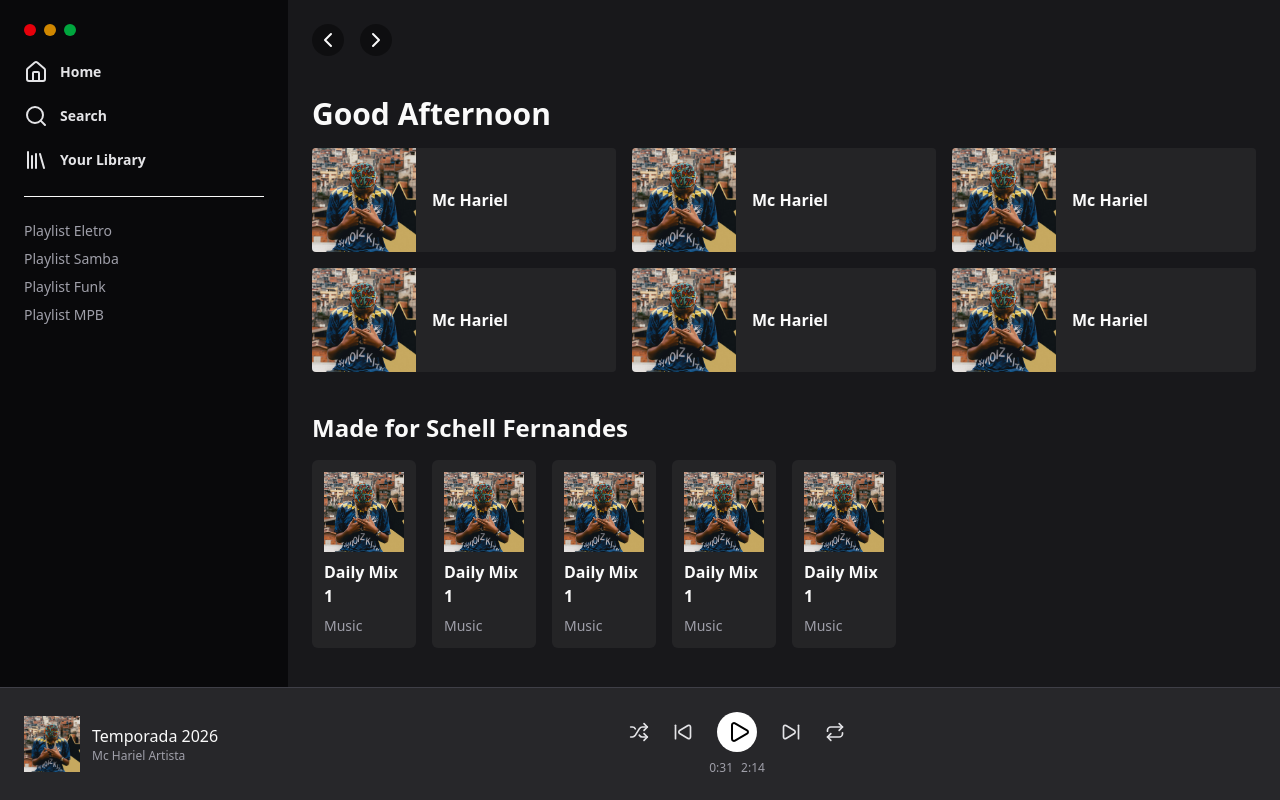
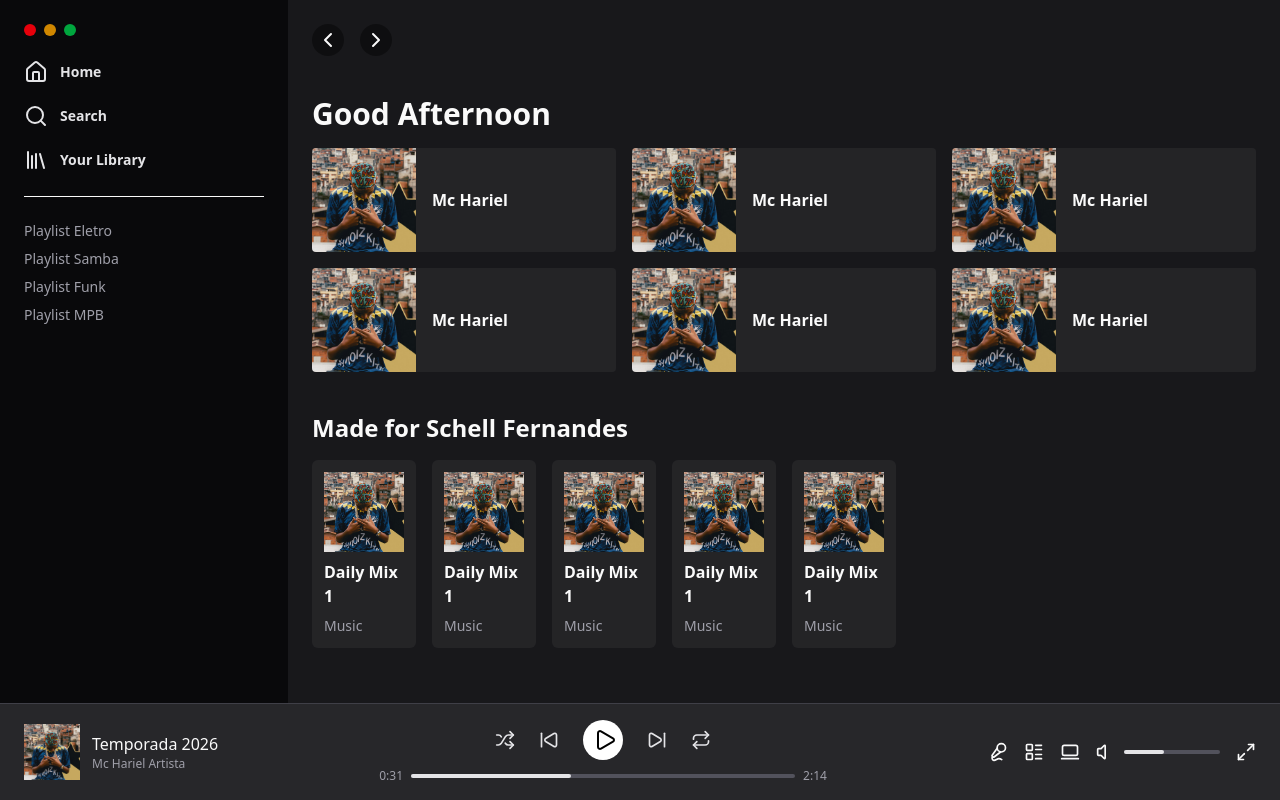
Before and after one commit to MariaLuizaVicentini/tailwindcss-spotfy, a Next.js app: page / in a window 1280 px wide. Built offline with nearby package versions, Linux system fonts and the light colour scheme.

Commit message:
finalizando video aula

```diff
--- a/src/app/page.tsx
+++ b/src/app/page.tsx
@@ -1,4 +1,4 @@
-import { Home as HomeIcon, Repeat, SkipForward, Search, SkipBack, Shuffle, Library, ChevronLeft, ChevronRight, Play } from "lucide-react";
+import { Home as HomeIcon, Repeat, SkipForward, Search, SkipBack, Shuffle, Library, ChevronLeft, ChevronRight, Play, Mic2, LayoutList, Laptop2, Volume, Maximize2 } from "lucide-react";
 import Image from "next/image";
 
 export default function Home() {
@@ -127,7 +127,7 @@
         </main>
       </div>
 
-      <footer className="bg-zinc-800 border-t border-zinc-700 p-6 flex items-center justify-between">
+      <footer className="bg-zinc-800 border-t border-zinc-700 px-6 py-4 flex items-center justify-between">
         <div className="flex items-center gap-3">
           <Image src="/album-hari-1.jpg" width={56} height={56} alt="Capa do album McHariel" />
           <div className="flex flex-col">
@@ -151,12 +151,24 @@
 
           <div className="flex items-center gap-2">
             <span className="text-xs text-zinc-400">0:31</span>
+            <div className="h-1 rounded-full w-96 bg-zinc-600">
+              <div className="bg-zinc-200 w-40 h-1 rounded-full"/>
+            </div>
             <span className="text-xs text-zinc-400">2:14</span>
           </div>
         </div>
 
-        <div>
-
+        <div className="flex items-center gap-4">
+          <Mic2 size={20}/>
+          <LayoutList size={20}/>
+          <Laptop2 size={20}/>
+          <div className="flex items-center gap-2">
+            <Volume size={20}/>
+            <div className="h-1 rounded-full w-24 bg-zinc-600">
+              <div className="bg-zinc-200 w-10 h-1 rounded-full"/>
+            </div>
+          </div>
+          <Maximize2 size={20}/>
         </div>
 
       </footer>
```
